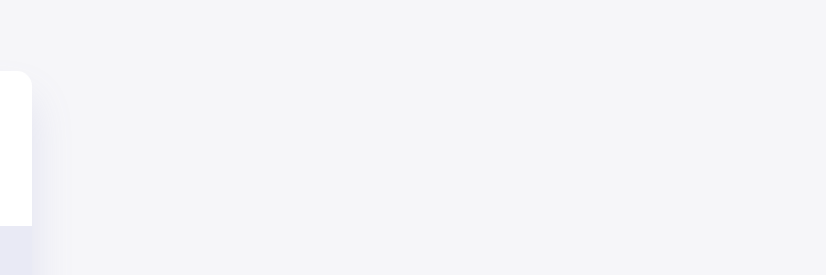
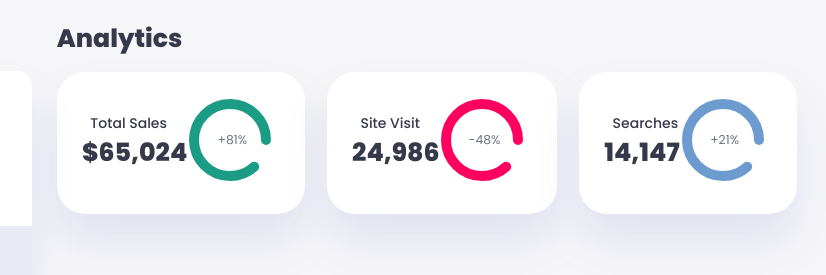
Before and after one commit to Mateus-Castellar/admin-dashboard, a plain HTML site: page index.html in a window 1280 px wide. Shown: the top 275 px of the page, 162-988 px from the left. Drawn offline with Linux system fonts and the light colour scheme.

Commit message:
✨ analytics section

```diff
--- a/index.html
+++ b/index.html
@@ -75,6 +75,66 @@
         </div>
       </aside>
       <!-- end sidebar -->
+
+      <!-- main content -->
+      <main>
+        <!-- analytics -->
+        <h1>Analytics</h1>
+        <div class="analyse">
+          <div class="sales">
+            <div class="status">
+              <div class="info">
+                <h3>Total Sales</h3>
+                <h1>$65,024</h1>
+              </div>
+              <div class="progress">
+                <svg>
+                  <circle cx="38" cy="38" r="36"></circle>
+                </svg>
+                <div class="percentage">
+                  <p>+81%</p>
+                </div>
+              </div>
+            </div>
+          </div>
+
+          <div class="visits">
+            <div class="status">
+              <div class="info">
+                <h3>Site Visit</h3>
+                <h1>24,986</h1>
+              </div>
+              <div class="progress">
+                <svg>
+                  <circle cx="38" cy="38" r="36"></circle>
+                </svg>
+                <div class="percentage">
+                  <p>-48%</p>
+                </div>
+              </div>
+            </div>
+          </div>
+
+          <div class="searches">
+            <div class="status">
+              <div class="info">
+                <h3>Searches</h3>
+                <h1>14,147</h1>
+              </div>
+              <div class="progress">
+                <svg>
+                  <circle cx="38" cy="38" r="36"></circle>
+                </svg>
+                <div class="percentage">
+                  <p>+21%</p>
+                </div>
+              </div>
+            </div>
+          </div>
+        </div>
+        <!-- end analytics -->
+      </main>
+      <!-- end main content -->
     </div>
 
     <script src="orders.js"></script>
--- a/styles.css
+++ b/styles.css
@@ -220,3 +220,86 @@ aside .sidebar .message-count {
   font-size: 11px;
   border-radius: var(--border-radius-1);
 }
+
+main {
+  margin-top: 1.4rem;
+}
+
+main .analyse {
+  display: grid;
+  grid-template-columns: repeat(3, 1fr);
+  gap: 1.6rem;
+}
+
+main .analyse > div {
+  background-color: var(--color-white);
+  padding: var(--card-padding);
+  border-radius: var(--card-border-radius);
+  margin-top: 1rem;
+  box-shadow: var(--box-shadow);
+  cursor: pointer;
+  transition: all 0.3s ease;
+}
+
+main .analyse > div:hover {
+  box-shadow: none;
+}
+
+main .analyse > div .status {
+  display: flex;
+  align-items: center;
+  justify-content: space-between;
+}
+
+main .analyse h3 {
+  margin-left: 0.6rem;
+  font-size: 1rem;
+}
+
+main .analyse .progress {
+  position: relative;
+  width: 92px;
+  height: 92px;
+  border-radius: 50%;
+}
+
+main .analyse svg {
+  width: 7rem;
+  height: 7rem;
+}
+
+main .analyse svg circle {
+  fill: none;
+  stroke-width: 10;
+  stroke-linecap: round;
+  transform: translate(5px, 5px);
+}
+
+main .analyse .sales svg circle {
+  stroke: var(--color-success);
+  stroke-dashoffset: -30;
+  stroke-dasharray: 200;
+}
+
+main .analyse .visits svg circle {
+  stroke: var(--color-danger);
+  stroke-dashoffset: -30;
+  stroke-dasharray: 200;
+}
+
+main .analyse .searches svg circle {
+  stroke: var(--color-primary);
+  stroke-dashoffset: -30;
+  stroke-dasharray: 200;
+}
+
+main .analyse .progress .percentage {
+  position: absolute;
+  top: -3px;
+  left: -1px;
+  display: flex;
+  align-items: center;
+  justify-content: center;
+  height: 100%;
+  width: 100%;
+}
```
